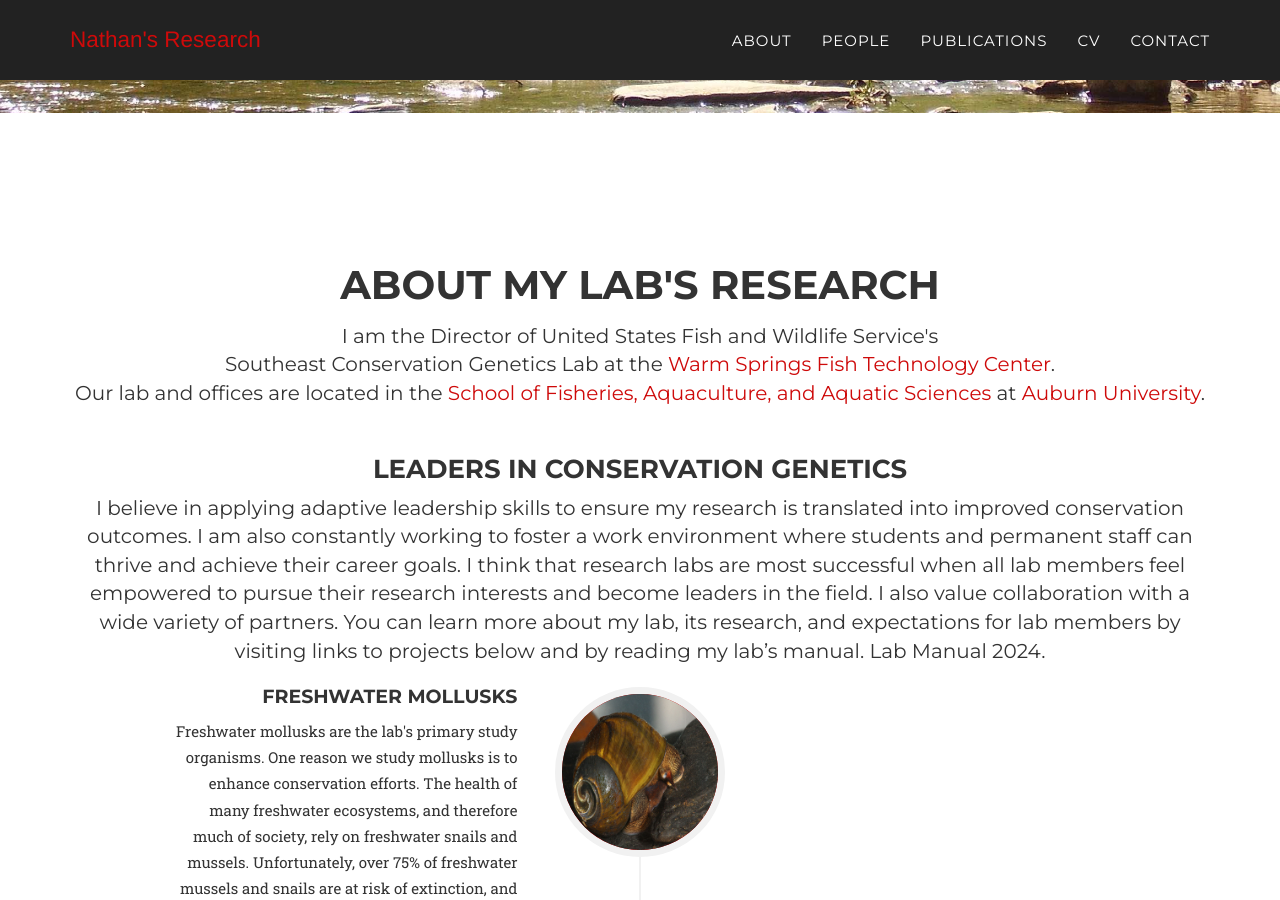
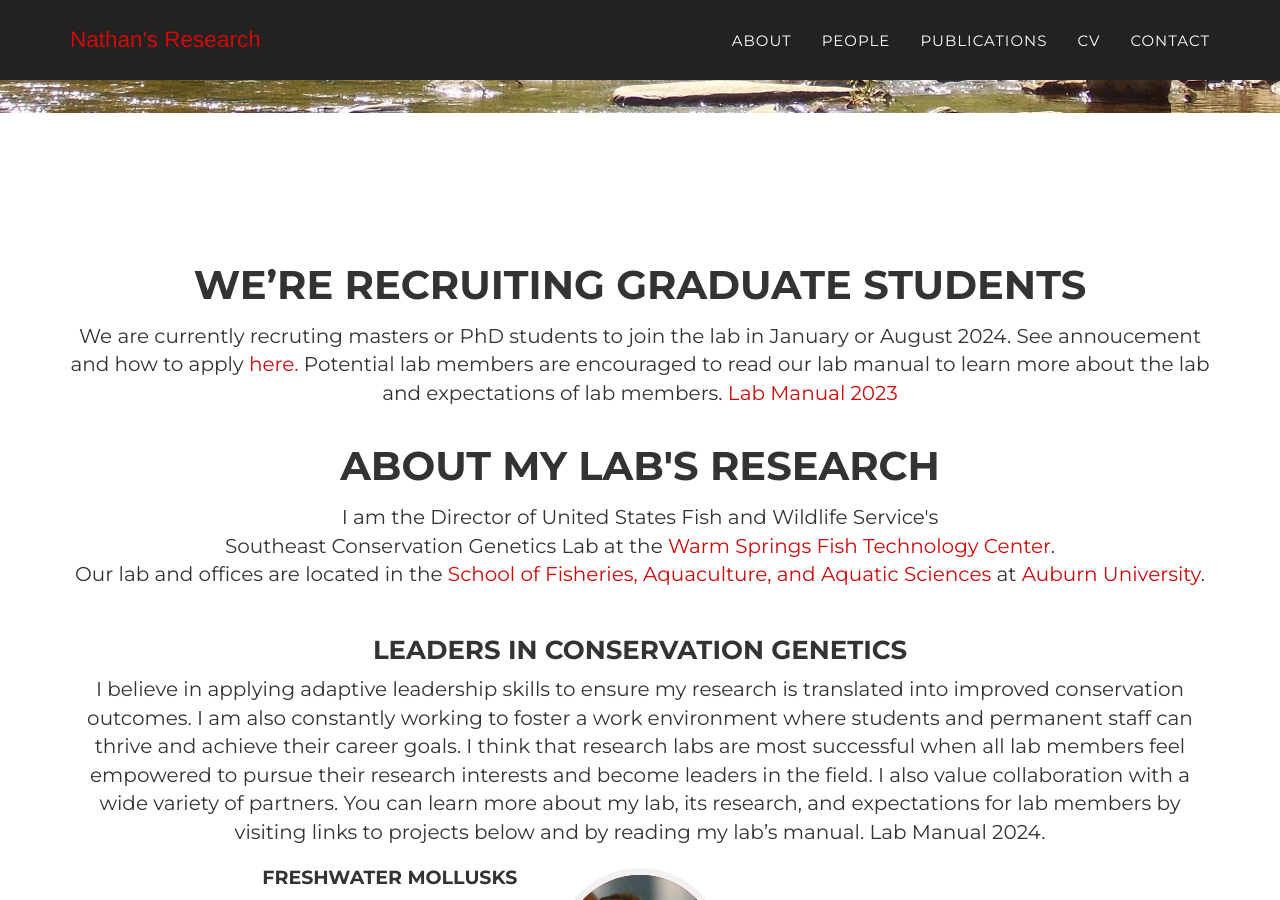
Before and after one commit to NathanWhelan/nathanwhelan.github.io, a Jekyll site: the page built from index.html, in a window 1280 px wide and 900 px high, scrolled down 520 px. Built offline with Jekyll 4.4.1, drawn with Linux system fonts in a browser that asks for light colours; some web fonts are replaced.

Commit message:
Add grad student recruitment information

```diff
--- a/_includes/about.html
+++ b/_includes/about.html
@@ -4,9 +4,9 @@
             <div class="row">
                 <div class="col-lg-12 text-center">
 
-		  <!--  <h2 class="section-heading">We’re recruiting graduate students</h2>
-		    <hs>We are currently recruting masters or PhD students to join the lab in January or August 2024. See annoucement and how to apply <a href="https://nathanwhelan.github.io/assests/GRA_Recruitment_2023.pdf">here.</a> Potential lab members are encouraged to read our lab manual to learn more about the lab and expectations of lab members. <a href="https://nathanwhelan.github.io/assests/Lab_Manual_Jul_2023_with-appendices.pdf">Lab Manual 2023</a></hs>
-	            <p></br></p> -->
+		    <h2 class="section-heading">We’re recruiting graduate students</h2>
+		    <hs>We are currently recruting masters or PhD students to join the lab in January or August 2024. See annoucement and how to apply <a href="https://nathanwhelan.github.io/assests/GRA_Recruitment_2024.pdf">here.</a> Potential lab members are encouraged to read our lab manual to learn more about the lab and expectations of lab members. <a href="https://nathanwhelan.github.io/assests/Lab_Manual_August_2024_with-appendices.pdf">Lab Manual 2023</a></hs>
+	            <p></br></p>
 
                   <h2 class="section-heading">About My Lab's Research</h2>
                     <hs>I am the Director of United States Fish and Wildlife Service's </br>Southeast Conservation Genetics Lab at the <a href="https://www.fws.gov/office/warm-springs-fish-technology-center">Warm Springs Fish Technology Center</a>.</br>Our lab and offices are located in the <a href="http://sfaas.auburn.edu">School of Fisheries, Aquaculture, and Aquatic Sciences</a> at <a href="http://auburn.edu">Auburn University</a>.</hs>
```
